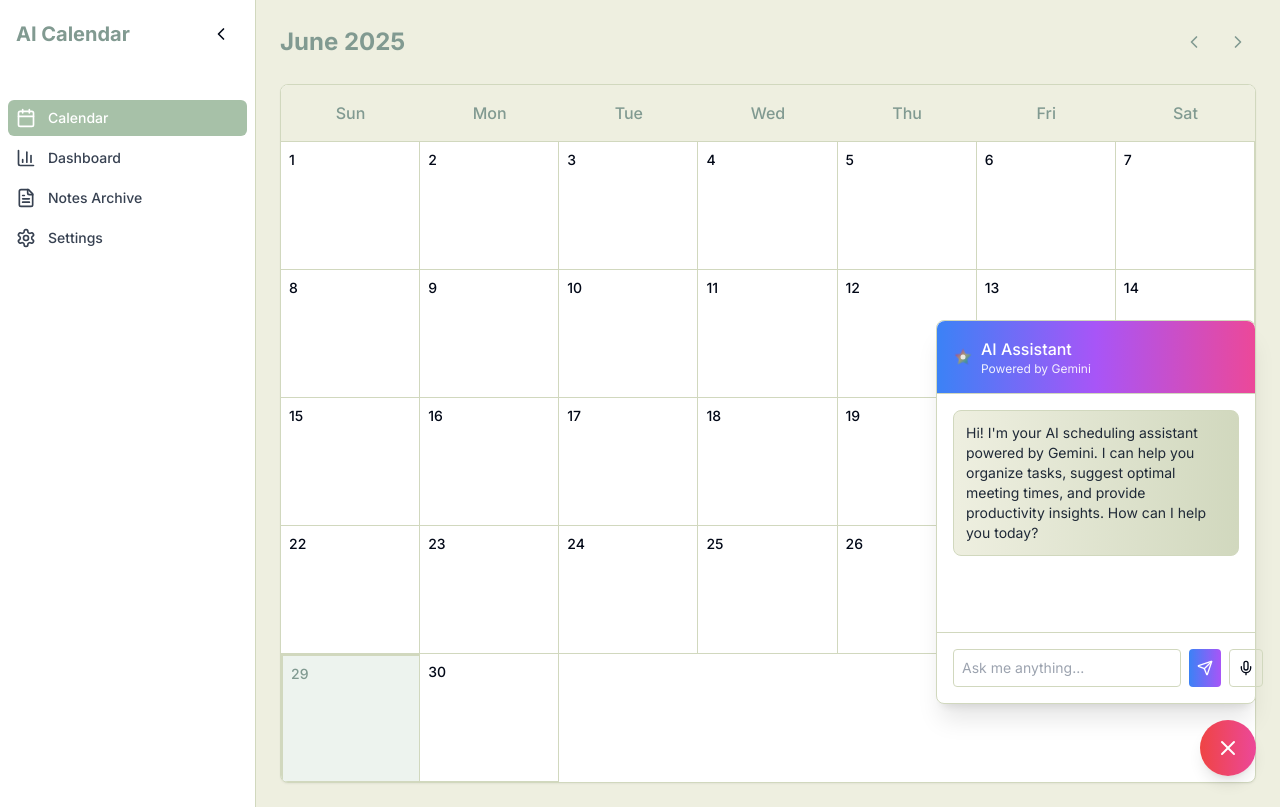
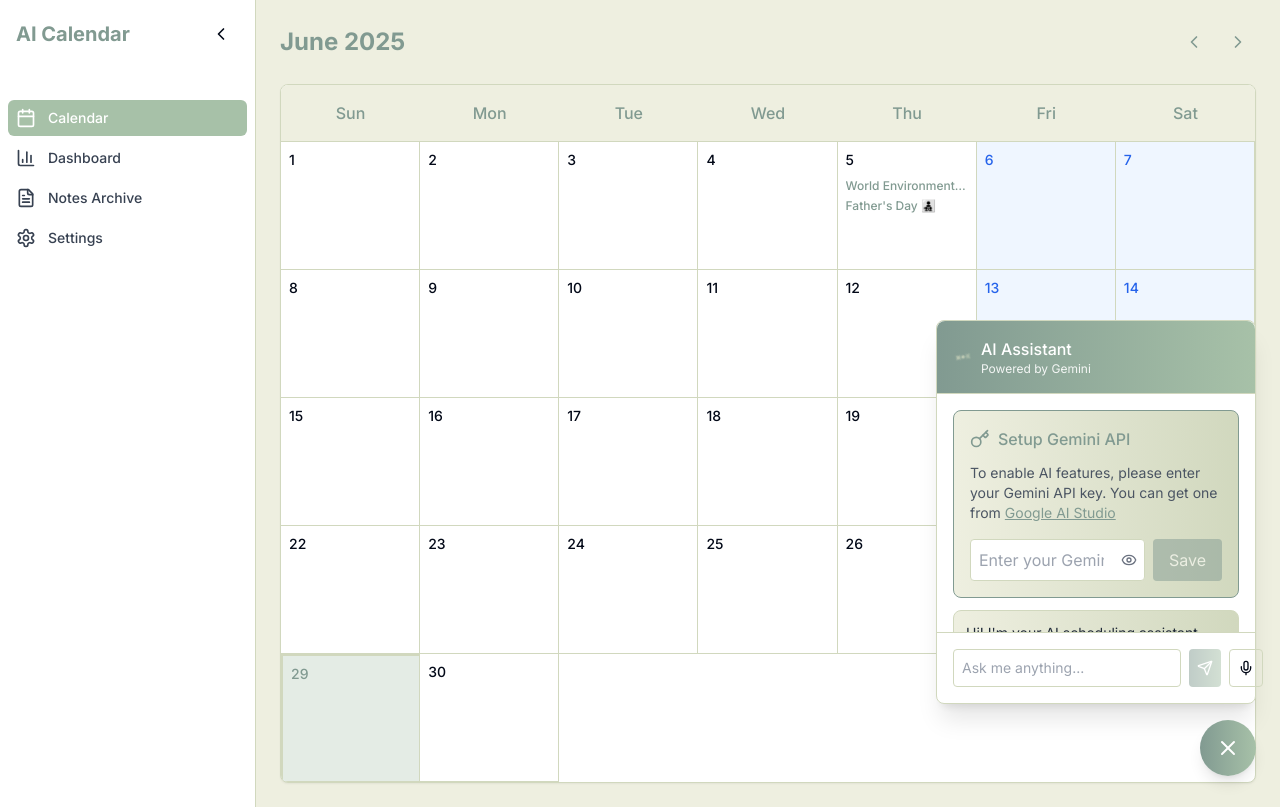
Before and after one commit to ashiqur-r-rahman/productive-calender, a React (Vite) app: page / in a window 1280 px wide. Both pictures are taken after a click on the button 1228 px from the left and 748 px from the top of the page. Built offline with nearby package versions, Linux system fonts and the light colour scheme.

Commit message:
Fix: Notepad, holidays, Gemini integration
-   Rewrote notepad logic.
-   Added all country holidays.
-   Marked Fridays and Saturdays as weekly holidays (light blue).
-   Added Gemini API key prompt and integration.
-   Updated Gemini icon to match the color palette.

```diff
--- a/src/components/AIAssistant.tsx
+++ b/src/components/AIAssistant.tsx
@@ -1,39 +1,114 @@
 
-import React, { useState } from 'react';
+import React, { useState, useEffect } from 'react';
 import { X, Send, Mic } from 'lucide-react';
 import { GeminiIcon } from './GeminiIcon';
+import { GeminiAPISetup } from './GeminiAPISetup';
+
+interface Message {
+  id: number;
+  type: 'user' | 'ai';
+  content: string;
+  timestamp: Date;
+}
 
 export const AIAssistant = () => {
   const [isOpen, setIsOpen] = useState(false);
   const [message, setMessage] = useState('');
-  const [messages, setMessages] = useState([
+  const [messages, setMessages] = useState<Message[]>([
     {
       id: 1,
       type: 'ai',
-      content: "Hi! I'm your AI scheduling assistant powered by Gemini. I can help you organize tasks, suggest optimal meeting times, and provide productivity insights. How can I help you today?",
+      content: "Hi! I'm your AI scheduling assistant powered by Gemini. I can help you organize tasks, suggest optimal meeting times, and provide productivity insights. Please set up your API key to get started!",
       timestamp: new Date(),
     },
   ]);
+  const [apiKey, setApiKey] = useState('');
+  const [isLoading, setIsLoading] = useState(false);
 
-  const sendMessage = () => {
+  useEffect(() => {
+    const savedApiKey = localStorage.getItem('gemini_api_key');
+    if (savedApiKey) {
+      setApiKey(savedApiKey);
+      // Update welcome message
+      setMessages([{
+        id: 1,
+        type: 'ai',
+        content: "Hi! I'm your AI scheduling assistant powered by Gemini. I can help you organize tasks, suggest optimal meeting times, and provide productivity insights. How can I help you today?",
+        timestamp: new Date(),
+      }]);
+    }
+  }, []);
+
+  const callGeminiAPI = async (userMessage: string) => {
+    try {
+      const response = await fetch(`https://generativelanguage.googleapis.com/v1beta/models/gemini-pro:generateContent?key=${apiKey}`, {
+        method: 'POST',
+        headers: {
+          'Content-Type': 'application/json',
+        },
+        body: JSON.stringify({
+          contents: [{
+            parts: [{
+              text: `You are a helpful AI assistant for a calendar application. Help the user with scheduling, task management, and productivity tips. User message: ${userMessage}`
+            }]
+          }],
+          generationConfig: {
+            temperature: 0.7,
+            topK: 40,
+            topP: 0.95,
+            maxOutputTokens: 1024,
+          },
+        }),
+      });
+
+      const data = await response.json();
+
+      if (data.candidates && data.candidates[0] && data.candidates[0].content) {
+        return data.candidates[0].content.parts[0].text;
+      } else {
+        throw new Error('Invalid response format');
+      }
+    } catch (error) {
+      console.error('Gemini API Error:', error);
+      return "I apologize, but I'm having trouble connecting to the Gemini API. Please check your API key and try again.";
+    }
+  };
+
+  const sendMessage = async () => {
     if (!message.trim()) return;
 
-    const userMessage = {
+    const userMessage: Message = {
       id: messages.length + 1,
       type: 'user',
       content: message,
       timestamp: new Date(),
     };
 
-    const aiResponse = {
-      id: messages.length + 2,
-      type: 'ai',
-      content: "I understand you'd like help with that. Currently, I'm in demo mode. Once connected to the Gemini API, I'll be able to provide intelligent scheduling suggestions and productivity insights!",
-      timestamp: new Date(),
-    };
+    setMessages(prev => [...prev, userMessage]);
+    setMessage('');
+    setIsLoading(true);
 
-    setMessages(prev => [...prev, userMessage, aiResponse]);
-    setMessage('');
+    let aiResponse: Message;
+
+    if (apiKey) {
+      const response = await callGeminiAPI(message);
+      aiResponse = {
+        id: messages.length + 2,
+        type: 'ai',
+        content: response,
+        timestamp: new Date(),
+      };
+    } else {
+      aiResponse = {
+        id: messages.length + 2,
+        type: 'ai',
+        content: "Please set up your Gemini API key first to enable AI features!",
+        timestamp: new Date(),
+      };
+    }
+
+    setMessages(prev => [...prev, aiResponse]);
+    setIsLoading(false);
   };
 
   const handleKeyPress = (e: React.KeyboardEvent) => {
@@ -43,6 +118,16 @@ export const AIAssistant = () => {
     }
   };
 
+  const handleApiKeySet = (newApiKey: string) => {
+    setApiKey(newApiKey);
+    setMessages(prev => [...prev, {
+      id: prev.length + 1,
+      type: 'ai',
+      content: "Great! Your API key has been set up. I'm now ready to help you with intelligent scheduling and productivity insights. What would you like assistance with?",
+      timestamp: new Date(),
+    }]);
+  };
+
   return (
     <>
       {/* Toggle Button */}
@@ -50,8 +135,8 @@ export const AIAssistant = () => {
         onClick={() => setIsOpen(!isOpen)}
         className={`fixed bottom-6 right-6 w-14 h-14 rounded-full shadow-lg transition-all duration-300 flex items-center justify-center z-50 ${
           isOpen
-            ? 'bg-gradient-to-r from-red-500 to-pink-500 hover:from-red-600 hover:to-pink-600'
-            : 'bg-gradient-to-r from-blue-500 via-purple-500 to-pink-500 hover:from-blue-600 hover:via-purple-600 hover:to-pink-600 animate-pulse'
+            ? 'bg-gradient-to-r from-[#819A91] to-[#A7C1A8] hover:from-[#A7C1A8] hover:to-[#D1D8BE]'
+            : 'bg-gradient-to-r from-[#819A91] to-[#A7C1A8] hover:from-[#A7C1A8] hover:to-[#D1D8BE] animate-pulse'
         }`}
       >
         {isOpen ? (
@@ -65,7 +150,7 @@ export const AIAssistant = () => {
       {isOpen && (
         <div className="fixed bottom-24 right-6 w-80 h-96 bg-white rounded-lg shadow-xl border border-[#D1D8BE] flex flex-col z-40 animate-scale-in">
           {/* Header */}
-          <div className="p-4 border-b border-[#D1D8BE] bg-gradient-to-r from-blue-500 via-purple-500 to-pink-500 rounded-t-lg">
+          <div className="p-4 border-b border-[#D1D8BE] bg-gradient-to-r from-[#819A91] to-[#A7C1A8] rounded-t-lg">
             <div className="flex items-center gap-2">
               <GeminiIcon size={20} className="text-white" />
               <div>
@@ -77,6 +162,11 @@ export const AIAssistant = () => {
 
           {/* Messages */}
           <div className="flex-1 overflow-y-auto p-4 space-y-3">
+            {/* API Key Setup */}
+            {!apiKey && (
+              <GeminiAPISetup onApiKeySet={handleApiKeySet} />
+            )}
+
             {messages.map((msg) => (
               <div
                 key={msg.id}
@@ -93,6 +183,19 @@ export const AIAssistant = () => {
                 </div>
               </div>
             ))}
+
+            {isLoading && (
+              <div className="flex justify-start">
+                <div className="bg-gradient-to-r from-[#EEEFE0] to-[#D1D8BE] text-gray-800 border border-[#D1D8BE] p-3 rounded-lg text-sm">
+                  <div className="flex items-center gap-2">
+                    <div className="animate-spin">
+                      <GeminiIcon size={16} />
+                    </div>
+                    Thinking...
+                  </div>
+                </div>
+              </div>
+            )}
           </div>
 
           {/* Input */}
@@ -104,11 +207,13 @@ export const AIAssistant = () => {
                 onChange={(e) => setMessage(e.target.value)}
                 onKeyPress={handleKeyPress}
                 placeholder="Ask me anything..."
-                className="flex-1 p-2 border border-[#D1D8BE] rounded focus:outline-none focus:ring-2 focus:ring-purple-400 text-sm"
+                disabled={isLoading}
+                className="flex-1 p-2 border border-[#D1D8BE] rounded focus:outline-none focus:ring-2 focus:ring-[#A7C1A8] text-sm disabled:opacity-50"
               />
               <button
                 onClick={sendMessage}
-                className="p-2 bg-gradient-to-r from-blue-500 to-purple-500 text-white rounded hover:from-blue-600 hover:to-purple-600 transition-all duration-200"
+                disabled={isLoading || !message.trim()}
+                className="p-2 bg-gradient-to-r from-[#819A91] to-[#A7C1A8] text-white rounded hover:from-[#A7C1A8] hover:to-[#D1D8BE] transition-all duration-200 disabled:opacity-50"
               >
                 <Send size={16} />
               </button>
--- a/src/components/CalendarView.tsx
+++ b/src/components/CalendarView.tsx
@@ -19,22 +19,41 @@ interface Note {
   date: Date;
 }
 
-// International events and holidays data
+// Comprehensive international holidays data
 const getDateInfo = (date: Date) => {
-  const dateStr = format(date, 'MM-dd');
-  const events: { [key: string]: string[] } = {
-    '01-01': ['New Year\'s Day 🎉'],
-    '02-14': ['Valentine\'s Day 💕'],
-    '03-17': ['St. Patrick\'s Day 🍀'],
-    '04-22': ['Earth Day 🌍'],
-    '05-01': ['Labor Day 👷'],
-    '07-04': ['Independence Day 🇺🇸'],
-    '10-31': ['Halloween 🎃'],
-    '12-25': ['Christmas Day 🎄'],
-    '12-31': ['New Year\'s Eve 🥳'],
+  const month = date.getMonth() + 1;
+  const day = date.getDate();
+  const dateStr = `${month.toString().padStart(2, '0')}-${day.toString().padStart(2, '0')}`;
+
+  const holidays: { [key: string]: string[] } = {
+    '01-01': ['New Year\'s Day 🎉', 'World Peace Day 🕊️'],
+    '01-26': ['Republic Day (India) 🇮🇳', 'Australia Day 🇦🇺'],
+    '02-14': ['Valentine\'s Day 💕', 'Friendship Day 👫'],
+    '03-08': ['International Women\'s Day 👩', 'Mother\'s Day (UK) 🌷'],
+    '03-17': ['St. Patrick\'s Day 🍀 (Ireland)', 'Holi Festival 🎨 (India)'],
+    '04-01': ['April Fool\'s Day 😄', 'Easter Sunday 🐰'],
+    '04-22': ['Earth Day 🌍', 'World Book Day 📚'],
+    '05-01': ['Labor Day 👷', 'May Day 🌸'],
+    '05-08': ['Victory Day 🏆 (Europe)', 'Mother\'s Day 👩‍👧‍👦'],
+    '06-05': ['World Environment Day 🌱', 'Father\'s Day 👨‍👧‍👦'],
+    '06-21': ['World Music Day 🎵', 'Summer Solstice ☀️'],
+    '07-04': ['Independence Day 🇺🇸', 'Canada Day 🇨🇦'],
+    '08-15': ['Independence Day 🇮🇳 (India)', 'Liberation Day 🕊️'],
+    '09-11': ['Patriot Day 🇺🇸', 'Teachers Day 👨‍🏫 (India)'],
+    '10-02': ['Gandhi Jayanti 🕊️ (India)', 'Non-Violence Day ☮️'],
+    '10-31': ['Halloween 🎃', 'Reformation Day ✝️'],
+    '11-11': ['Veterans Day 🎖️', 'Diwali 🪔 (India)'],
+    '12-25': ['Christmas Day 🎄', 'Good Governance Day 🏛️'],
+    '12-31': ['New Year\'s Eve 🥳', 'World Peace Day 🌍'],
   };
 
-  return events[dateStr] || [];
+  return holidays[dateStr] || [];
+};
+
+// Check if date is weekend (Friday or Saturday)
+const isWeekend = (date: Date) => {
+  const day = date.getDay();
+  return day === 5 || day === 6; // Friday = 5, Saturday = 6
 };
 
 export const CalendarView = () => {
@@ -129,14 +148,20 @@ export const CalendarView = () => {
               className={`min-h-32 p-2 border-r border-b border-[#D1D8BE] cursor-pointer hover:bg-[#EEEFE0] transition-colors relative ${
                 date && !isSameMonth(date, currentDate) ? 'text-gray-400 bg-gray-50' : ''
               } ${
-                date && isToday(date) ? 'bg-[#A7C1A8] bg-opacity-20 border-2 border-[#819A91]' : ''
+                date && isToday(date) ? 'bg-[#A7C1A8] bg-opacity-30 border-2 border-[#819A91] font-bold' : ''
+              } ${
+                date && isWeekend(date) ? 'bg-blue-50' : ''
               }`}
               onClick={() => date && handleDateClick(date)}
             >
               {date && (
                 <>
                   <div className="flex items-center justify-between mb-2">
-                    <div className={`font-medium text-sm ${isToday(date) ? 'font-bold text-[#819A91]' : ''}`}>
+                    <div className={`font-medium text-sm ${
+                      isToday(date) ? 'font-bold text-[#819A91] text-lg' : ''
+                    } ${
+                      isWeekend(date) ? 'text-blue-600' : ''
+                    }`}>
                       {format(date, 'd')}
                     </div>
                     <div className="flex items-center gap-1">
@@ -146,7 +171,7 @@ export const CalendarView = () => {
                     </div>
                   </div>
 
-                  {/* International events */}
+                  {/* International holidays */}
                   {getDateInfo(date).map((event, idx) => (
                     <div
                       key={idx}
--- /dev/null
+++ b/src/components/GeminiAPISetup.tsx
@@ -0,0 +1,71 @@
+
+import React, { useState } from 'react';
+import { Key, Eye, EyeOff } from 'lucide-react';
+
+interface GeminiAPISetupProps {
+  onApiKeySet: (apiKey: string) => void;
+}
+
+export const GeminiAPISetup: React.FC<GeminiAPISetupProps> = ({ onApiKeySet }) => {
+  const [apiKey, setApiKey] = useState('');
+  const [showApiKey, setShowApiKey] = useState(false);
+  const [isValid, setIsValid] = useState(false);
+
+  const handleSubmit = () => {
+    if (apiKey.trim()) {
+      localStorage.setItem('gemini_api_key', apiKey.trim());
+      onApiKeySet(apiKey.trim());
+      setIsValid(true);
+    }
+  };
+
+  return (
+    <div className="p-4 bg-gradient-to-r from-[#EEEFE0] to-[#D1D8BE] rounded-lg border border-[#819A91]">
+      <div className="flex items-center gap-2 mb-3">
+        <Key size={20} className="text-[#819A91]" />
+        <h3 className="font-medium text-[#819A91]">Setup Gemini API</h3>
+      </div>
+
+      <p className="text-sm text-gray-600 mb-4">
+        To enable AI features, please enter your Gemini API key. You can get one from{' '}
+        <a
+          href="https://makersuite.google.com/app/apikey"
+          target="_blank"
+          rel="noopener noreferrer"
+          className="text-[#819A91] underline hover:text-[#A7C1A8]"
+        >
+          Google AI Studio
+        </a>
+      </p>
+
+      <div className="flex gap-2">
+        <div className="relative flex-1">
+          <input
+            type={showApiKey ? 'text' : 'password'}
+            value={apiKey}
+            onChange={(e) => setApiKey(e.target.value)}
+            placeholder="Enter your Gemini API key..."
+            className="w-full p-2 border border-[#D1D8BE] rounded focus:outline-none focus:ring-2 focus:ring-[#A7C1A8] pr-10"
+          />
+          <button
+            onClick={() => setShowApiKey(!showApiKey)}
+            className="absolute right-2 top-1/2 transform -translate-y-1/2 text-gray-500 hover:text-[#819A91]"
+          >
+            {showApiKey ? <EyeOff size={16} /> : <Eye size={16} />}
+          </button>
+        </div>
+        <button
+          onClick={handleSubmit}
+          disabled={!apiKey.trim()}
+          className="px-4 py-2 bg-[#819A91] text-white rounded hover:bg-[#A7C1A8] transition-colors disabled:opacity-50 disabled:cursor-not-allowed"
+        >
+          Save
+        </button>
+      </div>
+
+      {isValid && (
+        <p className="text-sm text-green-600 mt-2">✓ API key saved successfully!</p>
+      )}
+    </div>
+  );
+};
--- a/src/components/GeminiIcon.tsx
+++ b/src/components/GeminiIcon.tsx
@@ -20,25 +20,60 @@ export const GeminiIcon: React.FC<GeminiIconProps> = ({ size = 24, className = "
       >
         <defs>
           <linearGradient id="gemini-gradient" x1="0%" y1="0%" x2="100%" y2="100%">
-            <stop offset="0%" stopColor="#4285F4" />
-            <stop offset="25%" stopColor="#EA4335" />
-            <stop offset="50%" stopColor="#FBBC05" />
-            <stop offset="75%" stopColor="#34A853" />
-            <stop offset="100%" stopColor="#9C27B0" />
+            <stop offset="0%" stopColor="#819A91" />
+            <stop offset="25%" stopColor="#A7C1A8" />
+            <stop offset="50%" stopColor="#D1D8BE" />
+            <stop offset="75%" stopColor="#819A91" />
+            <stop offset="100%" stopColor="#A7C1A8" />
           </linearGradient>
+          <radialGradient id="gemini-radial" cx="50%" cy="50%" r="50%">
+            <stop offset="0%" stopColor="#D1D8BE" />
+            <stop offset="100%" stopColor="#819A91" />
+          </radialGradient>
         </defs>
+
+        {/* Gemini twin stars design */}
+        <g transform="translate(2, 2)">
+          {/* First star */}
           <path
-          d="M12 2L15.09 8.26L22 9L17 14.74L18.18 21.02L12 17.77L5.82 21.02L7 14.74L2 9L8.91 8.26L12 2Z"
+            d="M6 1L7.5 4.5L11 6L7.5 7.5L6 11L4.5 7.5L1 6L4.5 4.5Z"
             fill="url(#gemini-gradient)"
             className="animate-pulse"
+            style={{ animationDelay: '0s' }}
           />
+
+          {/* Second star */}
+          <path
+            d="M14 9L15.5 12.5L19 14L15.5 15.5L14 19L12.5 15.5L9 14L12.5 12.5Z"
+            fill="url(#gemini-radial)"
+            className="animate-pulse"
+            style={{ animationDelay: '0.5s' }}
+          />
+
+          {/* Connecting constellation lines */}
+          <line
+            x1="6"
+            y1="6"
+            x2="14"
+            y2="14"
+            stroke="#A7C1A8"
+            strokeWidth="1"
+            opacity="0.6"
+            className="animate-pulse"
+            style={{ animationDelay: '0.25s' }}
+          />
+
+          {/* Center glow */}
           <circle
-          cx="12"
-          cy="12"
-          r="3"
-          fill="white"
+            cx="10"
+            cy="10"
+            r="2"
+            fill="#D1D8BE"
             opacity="0.8"
+            className="animate-pulse"
+            style={{ animationDelay: '0.75s' }}
           />
+        </g>
       </svg>
     </div>
   );
```
Also changed, not shown: src/components/TaskModal.tsx (+24 -19 lines). Lines whose indentation alone changed are shown as unchanged.
